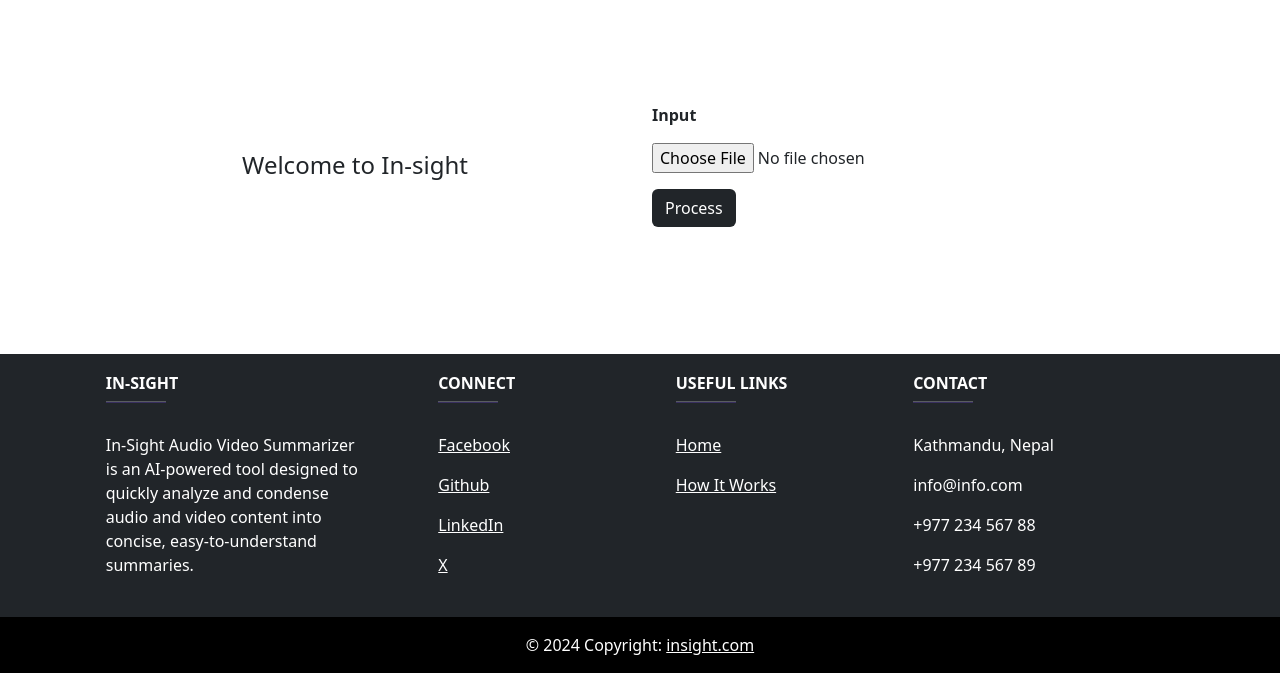
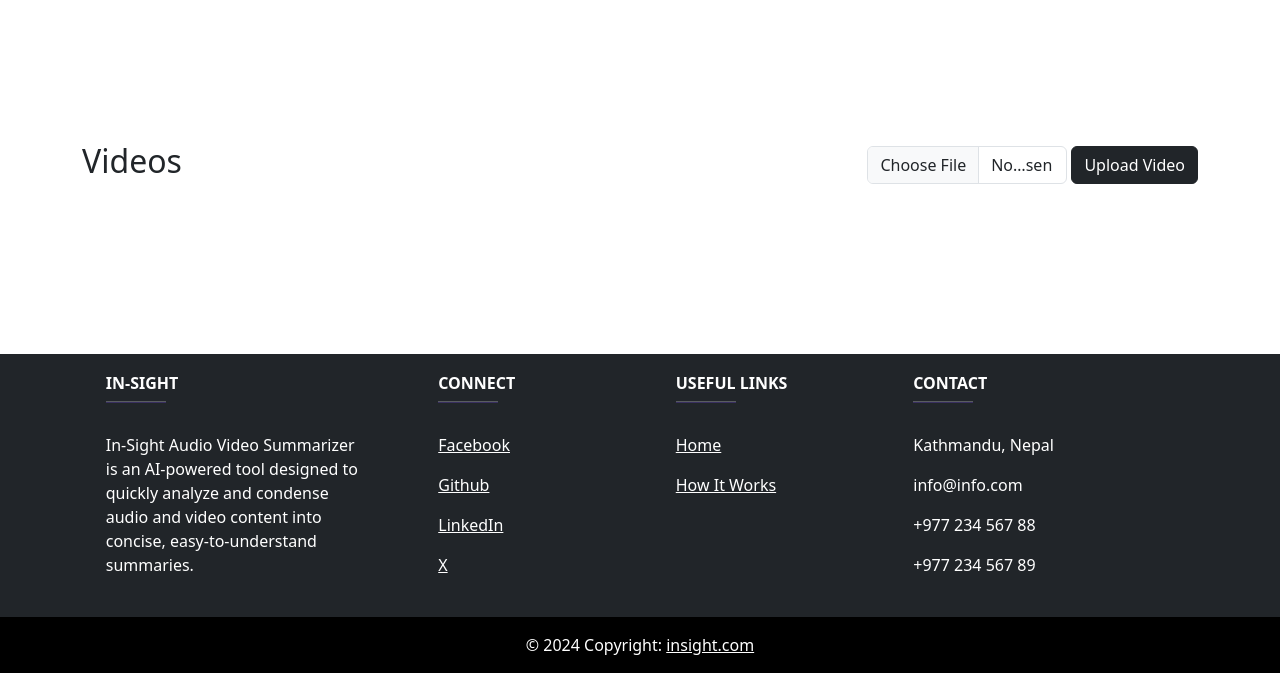
Before and after one commit to londonreturns/in-sight, a Flask app: page / in a window 1280 px wide. Shown: the part 127-800 px from the top of the page. Run offline with Flask 3, Linux system fonts and the light colour scheme; the visitor is signed in with stand-in values (Sample User, id 1).

Commit message:
video card added with add button

```diff
--- a/in-sight-code/routes.py
+++ b/in-sight-code/routes.py
@@ -13,7 +13,7 @@ routes = Blueprint('routes', __name__, static_folder='static', template_folder='
 def home():
     if "user_type" in session:
         current_page = "homepage"
-        return render_template('index.html', currentPage=current_page, isLoggedIn=is_logged_in(session))
+        return render_template('index.html', currentPage=current_page, isLoggedIn=is_logged_in(session), videos=query_all_videos(user_id=session['_id']))
     else:
         current_page = "login"
         temp = is_logged_in(session)
--- a/in-sight-code/templates/index.html
+++ b/in-sight-code/templates/index.html
@@ -1,30 +1,35 @@
 {% extends "base.html" %}
 
 {% block title %}
-    In-sight - Homepage
+    In-sight - User Dashboard
 {% endblock %}
 
 {% block body %}
+
     <main class="min-vh">
-        <div class="container text-center py-5">
-            <div class="row align-items-start">
-                <div class="col column-left">
-                    <h4 class="mt-5">Welcome to In-sight</h4>
-                </div>
-                <div class="col column-right">
-                    <form action="/uploadVideo" method="post" enctype="multipart/form-data">
-                        <label>
-                            Input
-                        </label>
-                        <br>
-                        <input class="py-3" type="file" name="video" id="videoFile" accept="video/mp4">
-                        <br>
-                        <button id="uploadButton" type="button" class="btn bg-dark mb-3">Process</button>
-                    </form>
-                </div>
+        <div class="container">
+            <div class="d-flex justify-content-between align-items-center mb-3">
+    <h2>Videos</h2>
+
+    <div class="d-flex gap-1 align-items-center">
+        <input type="file" name="video" id="videoFile" accept="video/mp4" class="form-control" style="max-width: 200px;"
+               aria-label="Choose a video file">
+        <button type="button" class="btn btn-dark" id="uploadButton">Upload Video</button>
+    </div>
+</div>
+
+
+
+            <div id="videoList">
+                {% for video in videos %}
+                    {% include "video_card.html" %}
+                {% endfor %}
+
+
             </div>
         </div>
     </main>
+
     {% include "toast.html" %}
 {% endblock %}
 
```
Also changed, not shown: in-sight-code/templates/video_card.html (added, +13 -0 lines).
